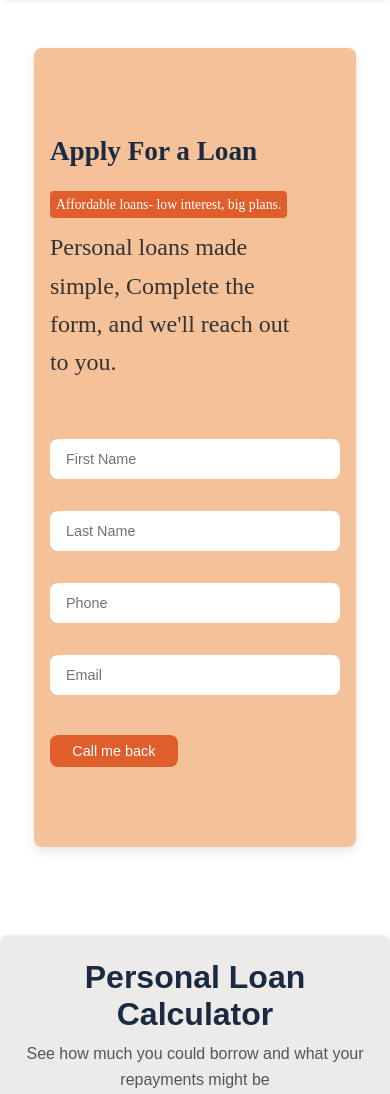
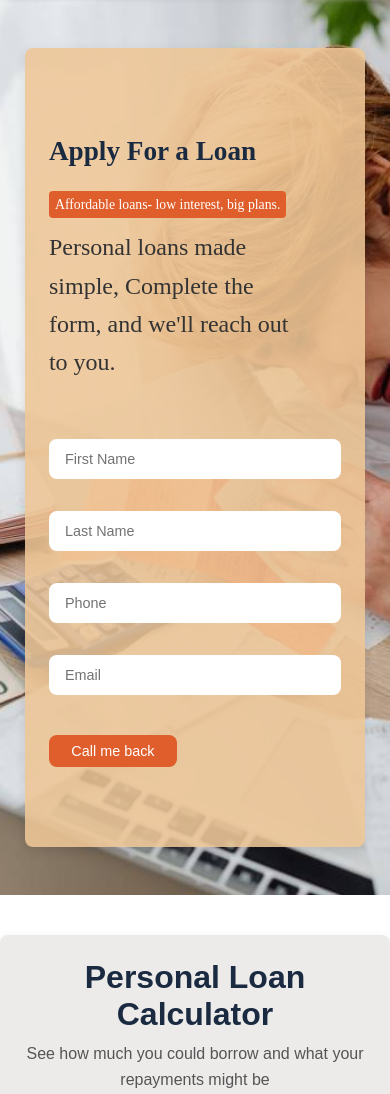
Before and after one commit to ThalithaThomas/Thomas-Micro-lending-group, a Flask app: page / in a window 390 px wide. Shown: the part 112-1206 px from the top of the page. Run offline with Flask 3, Linux system fonts and the light colour scheme.

Commit message:
add bg image on small screeen

```diff
--- a/static/style.css
+++ b/static/style.css
@@ -195,8 +195,21 @@ textarea {
 }
 
 /* Application Form Styles */
+.container {
+  background-image: url(./images/stressedback.jpg);
+  background-repeat: no-repeat;
+  background-size: cover;
+  background-position: center center;
+  background-attachment: scroll;
+  width: 100%;
+  padding: 5% 7%;
+  margin-bottom: 40px;
+  position: relative;
+  min-height: 400px;
+}
+
 .application-form {
-  background-color: rgb(251, 209, 174);
+  background-color: #eec797e0;
   padding: 1% 4%;
   font-family: "Times New Roman", Times, serif;
   width: 35%;
@@ -343,13 +356,18 @@ textarea {
 /* layout.css - Layout containers and structural elements */
 
 /* Container Styles */
+
 .container {
   background-image: url(./images/stressedback.jpg);
-  background-attachment: sticky;
+  background-repeat: no-repeat;
   background-size: cover;
-  background-position: center;
-  padding: 7%;
+  background-position: center center;
+  background-attachment: scroll;
+  width: 100%;
+  padding: 5% 7%;
   margin-bottom: 40px;
+  position: relative;
+  min-height: 400px;
 }
 
 /* About Us layout */
@@ -697,6 +715,7 @@ nav a:hover {
 body,
 html {
   width: 100%;
+  max-width: 100%;
   margin: 0;
   padding: 0;
   overflow-x: hidden;
@@ -883,11 +902,42 @@ button {
     background-color: rgba(255, 255, 255, 0.5);
     backdrop-filter: blur(40px);
   }
+  .container {
+    height: auto;
+    background-attachment: scroll;
+    background-color: white;
+    display: flex;
+    justify-content: center;
+    align-items: center;
+    padding: 7%;
+  }
+  * Create overlay for opacity control */ .container::before {
+    content: "";
+    position: absolute;
+    top: 0;
+    left: 0;
+    right: 0;
+    bottom: 0;
+    background-color: rgba(
+      255,
+      255,
+      255,
+      0.7
+    ); /* White overlay with 70% opacity */
+    /* OR */
+    background-color: rgba(0, 0, 0, 0.5); /* Black overlay with 50% opacity */
+    z-index: 1;
+  }
 
+  /* Make sure content stays on top of the overlay */
+  .container > * {
+    position: relative;
+    z-index: 2;
+  }
   .application-form {
     padding: 3rem 2.5rem;
-    background-color: #ebe8e8e0;
-    width: 90%;
+    background-color: #eec797e0;
+    width: 60%;
     height: 100%;
   }
 
@@ -1053,16 +1103,6 @@ button {
   .registration-box2 {
     background-color: white;
   }
-  .container {
-    height: auto;
-    background-image: none;
-    background-attachment: scroll;
-    background-color: white;
-    display: flex;
-    justify-content: center;
-    align-items: center;
-    padding: 7%;
-  }
 }
 /* Small tablets (600px - 768px) */
 @media only screen and (min-width: 600px) and (max-width: 768px) {
@@ -1097,6 +1137,9 @@ button {
     background-color: #e7b0b0;
     color: rgb(82, 81, 81);
   }
+  .application-form {
+    width: 80%;
+  }
 }
 
 /* Mobile portrait (up to 568px) */
@@ -1124,6 +1167,9 @@ button {
 @media screen and (max-width: 500px) {
   nav {
     height: 7rem;
+  }
+  .application-form {
+    width: 90%;
   }
 
   .application-form p {
@@ -1277,10 +1323,7 @@ button {
   }
   .application-form {
     width: 95%;
-    padding: 3rem 1rem;
-    background-color: rgb(244, 193, 152);
-    width: 90%;
-    height: 100%;
+    padding: 3rem 1.5rem;
   }
   .application-form input,
   .application-form textarea {
```
